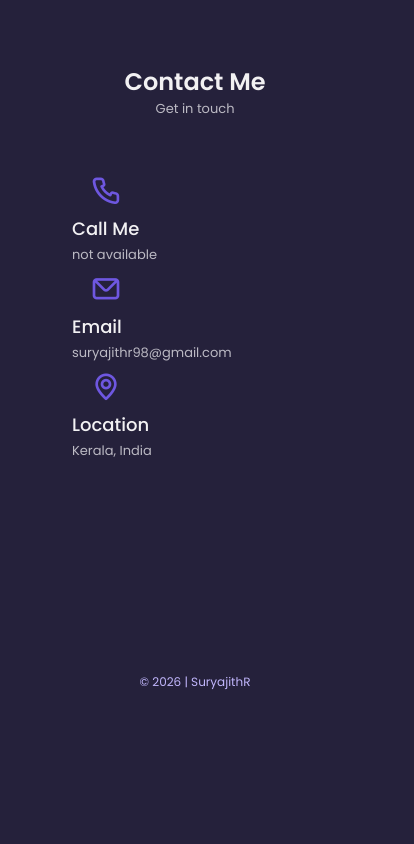
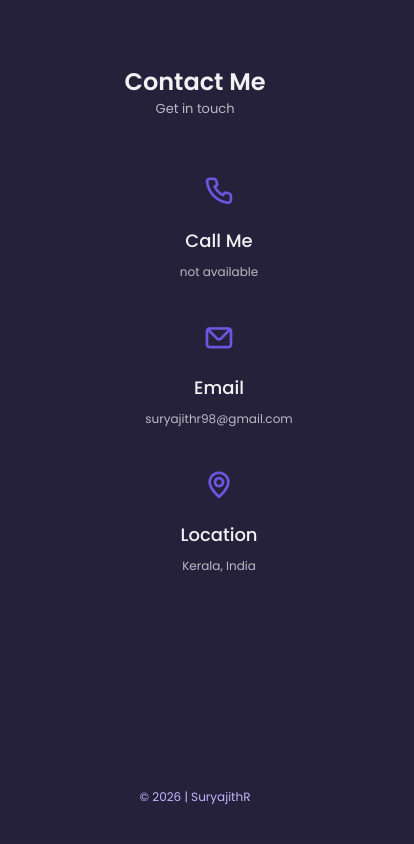
Before and after one commit to SuryajithR/suryajithr.github.io, a plain HTML site: page index.html in a window 390 px wide. Shown: the part 4309-5153 px from the top of the page, 414 px wide, since content can reach past the window. Before the commit the page ends 5048 px from the top, so only its background shows below. Drawn offline with nearby package versions, Linux system fonts and the light colour scheme.

Commit message:
css code for contact section updated

```diff
--- a/assets/css/styles.css
+++ b/assets/css/styles.css
@@ -928,7 +928,7 @@ img {
 }
 
 /*==================== CONTACT ME ====================*/
-.contact__container.container.grid {
+/* .contact__container.container.grid {
    display: flex;
    flex-direction: row;
    flex-wrap: wrap;
@@ -955,21 +955,21 @@ img {
 .contact__icon{
    font-size: 2rem;
    color: var(--first-color);
-   /* margin-right: var(--mb-0-75); */
+   margin-right: var(--mb-0-75);
    margin:18px;
 }
 
 .contact__icon2{
    font-size: 2rem;
    color: var(--first-color);
-   /* margin-right: var(--mb-0-75); */
+   margin-right: var(--mb-0-75);
    margin:72px;
 }
 
 .contact__icon3{
    font-size: 2rem;
    color: var(--first-color);
-   /* margin-right: var(--mb-0-75); */
+   margin-right: var(--mb-0-75);
    margin:24px;
 }
 
@@ -1010,6 +1010,125 @@ img {
    border: none;
    outline: none;
    padding: .25rem .5rem .5rem 0;
+} */
+
+
+/*==================== UPDATED CONTACT CSS ====================*/
+
+.contact__container {
+    display: flex !important;
+    flex-direction: row !important;
+    justify-content: space-evenly;
+    align-items: flex-start;
+    flex-wrap: nowrap !important;
+    width: 100%;
+    gap: 20px;
+    row-gap: 3rem;
+}
+
+/* Contact Information */
+.contact__information {
+    display: flex;
+    flex-direction: column;
+    align-items: center;
+    justify-content: center;
+    text-align: center;
+    flex: 1 1 0;
+    min-width: 0;
+    width: auto !important;
+    margin-bottom: var(--mb-2);
+}
+
+/* Contact Icons */
+.contact__icon {
+    font-size: 2rem;
+    color: var(--first-color);
+    margin: 0 0 12px 0;
+}
+
+.contact__icon2 {
+    font-size: 2rem;
+    color: var(--first-color);
+    margin: 0 0 12px 0;
+}
+
+.contact__icon3 {
+    font-size: 2rem;
+    color: var(--first-color);
+    margin: 0 0 12px 0;
+}
+
+/* Contact Titles */
+.contact__title {
+    font-size: var(--h3-font-size);
+    font-weight: var(--font-medium);
+    margin-bottom: 5px;
+}
+
+.contact__title2 {
+    font-size: var(--h3-font-size);
+    font-weight: var(--font-medium);
+    margin-left: 0;
+    margin-bottom: 5px;
+}
+
+/* Contact Subtitles */
+.contact__subtitle {
+    font-size: var(--small-font-size);
+    color: var(--text-color-light);
+}
+
+/* Contact Content */
+.contact__content {
+    background-color: var(--input-color);
+    border-radius: .5rem;
+    padding: .75rem 1rem .25rem;
+}
+
+/* Contact Labels */
+.contact__label {
+    font-size: var(--smaller-font-size);
+    color: var(--title-color);
+}
+
+/* Contact Inputs */
+.contact__input {
+    width: 100%;
+    background-color: var(--input-color);
+    color: var(--text-color);
+    font-family: var(--body-font);
+    font-size: var(--normal-font-size);
+    border: none;
+    outline: none;
+    padding: .25rem .5rem .5rem 0;
+}
+
+/*==================== RESPONSIVE DESIGN ====================*/
+
+/* Tablets and smaller screens */
+@media screen and (max-width: 768px) {
+    .contact__container {
+        gap: 15px;
+    }
+
+    .contact__subtitle {
+        font-size: var(--smaller-font-size);
+    }
+}
+
+/* Mobile screens */
+@media screen and (max-width: 576px) {
+    .contact__container {
+        flex-direction: column !important;
+        align-items: center;
+        gap: 2rem;
+    }
+
+    .contact__information {
+        flex: none;
+        width: 100% !important;
+        margin-bottom: 0;
+    }
 }
 
 
--- a/index.html
+++ b/index.html
@@ -1127,8 +1127,10 @@
             <h2 class="section__title">Contact Me</h2>
             <span class="section__subtitle">Get in touch</span>
             <div class="contact__container container grid row">
-               <div class="container">
-                  <div class="container text-center py-5">
+
+<div class="contact__container container">
+
+    <div class="contact__information">
         <i class="uil uil-phone contact__icon"></i>
 
         <div>
@@ -1137,16 +1139,19 @@
         </div>
     </div>
 
-                  <div class="container text-center py-5">
+    <div class="contact__information">
         <i class="uil uil-envelope contact__icon"></i>
 
         <div>
             <h3 class="contact__title">Email</h3>
-                        <a class="contact__subtitle" href="mailto:suryajithr98@gmail.com" target="_blank" >suryajithr98@gmail.com</a>
+            <a class="contact__subtitle"
+               href="mailto:suryajithr98@gmail.com">
+                suryajithr98@gmail.com
+            </a>
         </div>
     </div>
 
-                  <div class="container text-center py-5">
+    <div class="contact__information">
         <i class="uil uil-map-marker contact__icon"></i>
 
         <div>
@@ -1154,7 +1159,9 @@
             <span class="contact__subtitle">Kerala, India</span>
         </div>
     </div>
+
 </div>
+
 
                <!-- <form action="" class="contact__form grid">
                   <div class="contact__inputs grid">
```
Lines whose indentation alone changed are shown as unchanged.
